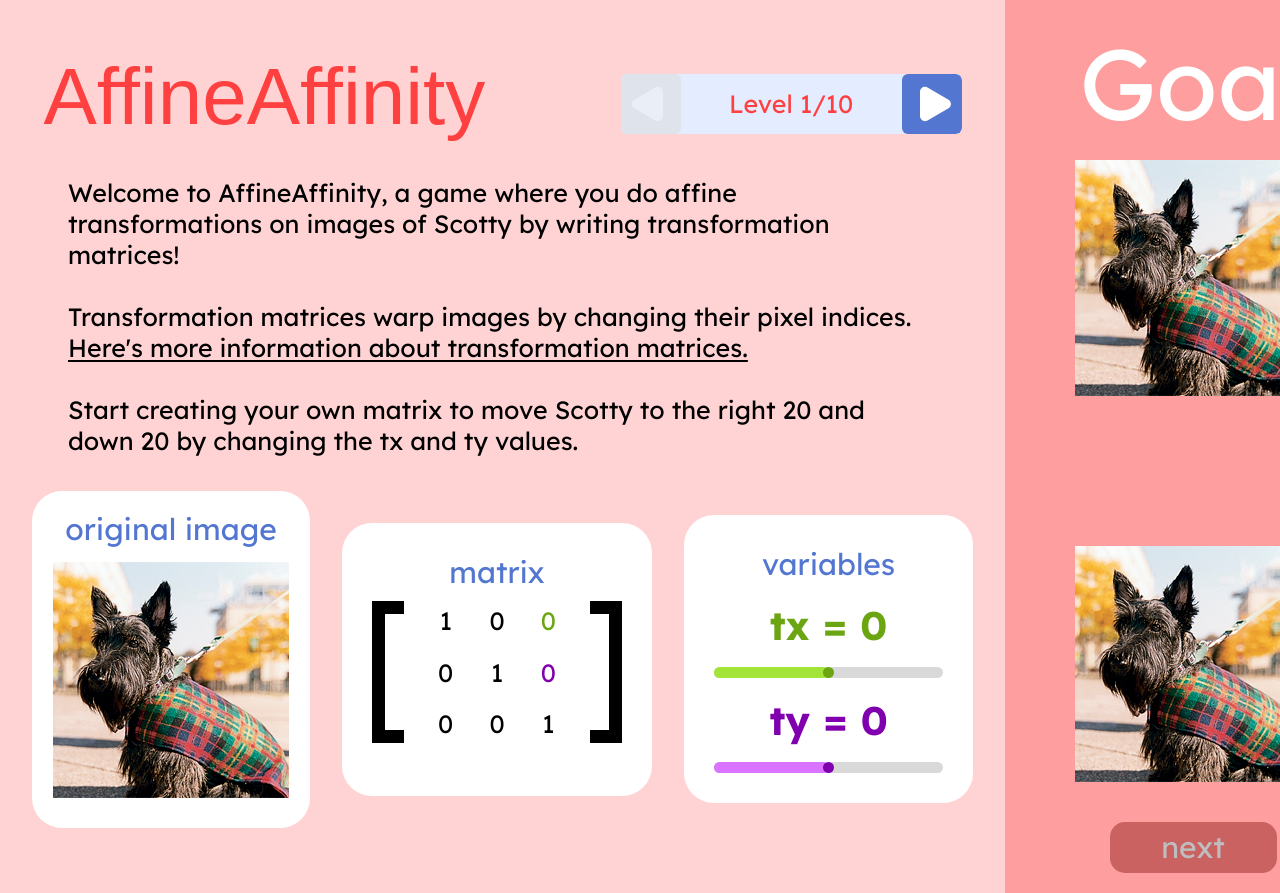
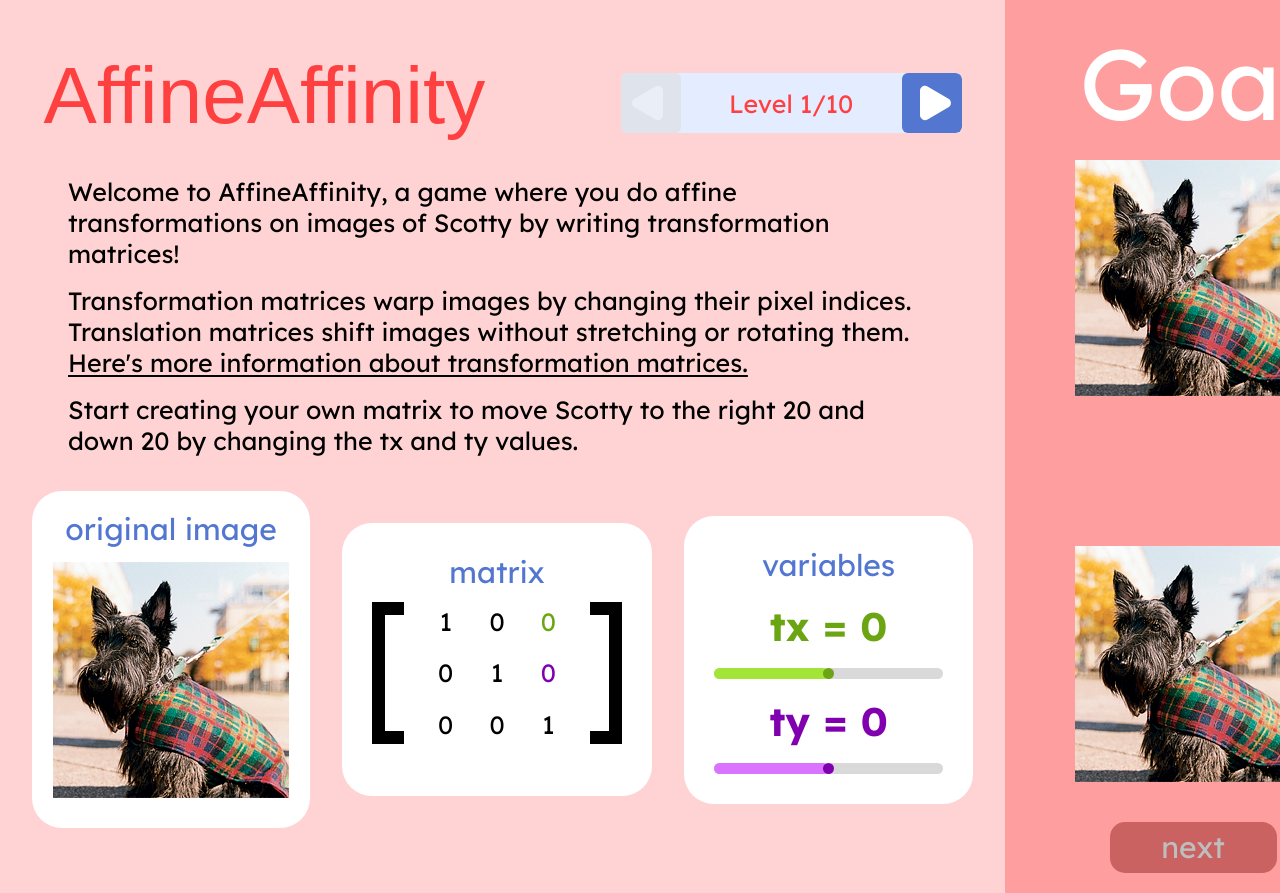
Before and after one commit to qwistaycat/ssui-final-project, a Next.js app in the folder my-app/: page /level/1 in a window 1280 px wide. Shown: the top 893 px of the page. Built offline with nearby package versions, Linux system fonts and the light colour scheme; a web font is replaced by a local one.

Commit message:
added and set up all the challenges

```diff
--- a/my-app/app/Main.tsx
+++ b/my-app/app/Main.tsx
@@ -25,10 +25,17 @@ function ArrowButton({
       disabled={disabled}
       aria-label={direction === "left" ? "Previous level" : "Next level"}
       className={`relative size-[60px] shrink-0 transition-opacity ${
-        disabled ? "cursor-not-allowed opacity-50" : "cursor-pointer hover:opacity-90"
+        disabled
+          ? "cursor-not-allowed opacity-50"
+          : "cursor-pointer hover:opacity-90"
       } ${direction === "left" ? "rotate-[180deg] scale-y-[-100%]" : ""}`}
     >
-      <svg className="block size-full" fill="none" preserveAspectRatio="none" viewBox="0 0 60 60">
+      <svg
+        className="block size-full"
+        fill="none"
+        preserveAspectRatio="none"
+        viewBox="0 0 60 60"
+      >
         <g>
           <rect fill={rectFill} height="60" rx="6" width="60" />
           <path d={svgPaths.p3c899c00} fill={arrowFill} />
@@ -51,9 +58,16 @@ function Components({
   const isLastLevel = level === 10;
 
   return (
-    <div className="bg-[#e4ecff] content-stretch flex gap-[36px] items-center justify-center overflow-clip relative rounded-[6px] shrink-0" data-name="Components">
+    <div
+      className="bg-[#e4ecff] content-stretch flex gap-[36px] items-center justify-center overflow-clip relative rounded-[6px] shrink-0"
+      data-name="Components"
+    >
       <div className="flex items-center justify-center relative shrink-0">
-        <ArrowButton disabled={isFirstLevel} onClick={onPrev} direction="left" />
+        <ArrowButton
+          disabled={isFirstLevel}
+          onClick={onPrev}
+          direction="left"
+        />
       </div>
       <div className="flex flex-col font-['Lexend',sans-serif] font-normal h-[38px] justify-center leading-[0] relative shrink-0 text-[#ff4040] text-[25px] w-[149px] text-center">
         <p className="leading-[normal]">Level {level}/10</p>
@@ -76,7 +90,9 @@ function Heading({
     <div className="relative shrink-0 w-full" data-name="heading">
       <div className="flex flex-row items-center justify-center overflow-clip rounded-[inherit] size-full">
         <div className="box-border content-stretch flex gap-[100px] items-center justify-center p-[20px] relative w-full">
-          <p className="font-madimi h-[106px] leading-[normal] not-italic relative shrink-0 text-[#ff4040] text-[80px] w-[477px]">AffineAffinity</p>
+          <p className="font-madimi h-[106px] leading-[normal] not-italic relative shrink-0 text-[#ff4040] text-[80px] w-[477px]">
+            AffineAffinity
+          </p>
           <Components level={level} onPrev={onPrev} onNext={onNext} />
         </div>
       </div>
@@ -84,22 +100,116 @@ function Heading({
   );
 }
 
-function Tutorial() {
+const tutorialTexts = [
+  {
+    intro:
+      "Welcome to AffineAffinity, a game where you do affine transformations on images of Scotty by writing transformation matrices!",
+    info: "Transformation matrices warp images by changing their pixel indices. Translation matrices shift images without stretching or rotating them.",
+    link: {
+      href: "https://en.wikipedia.org/wiki/Affine_transformation",
+      label: "Here's more information about transformation matrices.",
+    },
+    action:
+      "Start creating your own matrix to move Scotty to the right 20 and down 20 by changing the tx and ty values.",
+  },
+  {
+    intro: "Let's try another practice.",
+    info: "Remember, translation matrices shift positions without stretching or rotating.",
+    action:
+      "This time, change the tx and ty values to move Scotty up 30 and left 10.",
+  },
+  {
+    intro:
+      "Now you're getting the hang of it! This time we will scale Scotty to shrink or grow.",
+    info: "The s variable controls scaling. Values greater than 1 to enlarge Scotty, and values between 0 and 1 to shrink him.",
+    action: "Shrink Scotty down to half his size.",
+  },
+  {
+    intro: "",
+    info: "Keep adjusting the s variable to see how Scotty scales up and down.",
+    action: "Grow Scotty to 2.5 times his original size.",
+  },
+  {
+    intro: "Let's shear Scotty this time.",
+    info: "Change the g variable to see how Scotty skews.",
+    action: "Skew Scotty horizontally by 20.",
+  },
+  {
+    intro: "Now we will do it again vertically.",
+    info: "Change the h variable to see how Scotty skews this time.",
+    action: "Skew Scotty vertically by 40.",
+  },
+  {
+    intro: "Let's keep shearing Scotty, but this time combine both horizontal and vertical shears.",
+    info: "Isolate one variable to understand how it behaves on its own.",
+    action: "Skew Scotty horizontally by 25 and vertically by 10.",
+  },
+  {
+    intro: "Lets combine all the variables we have learned so far.",
+    info: "Remember how these transformations build on each other in the matrix:",
+    bullets: [
+      "Translation (tx, ty) shifts position.",
+      "Scaling (s) resizes the image.",
+      "Shearing (g, h) skews the image.",
+    ],
+    action: "Try to warp Scotty to match the image on top.",
+  },
+  {
+    intro:" Great, do it again!",
+    info: "Remember how these transformations build on each other in the matrix:",
+    bullets: [
+      "Translation (tx, ty) shifts position.",
+      "Scaling (s) resizes the image.",
+      "Shearing (g, h) skews the image.",
+    ],
+    action: "Try to warp Scotty to match the image on top.",
+  },
+  {
+    intro: "Final challenge!",
+    info: "Remember how these transformations build on each other in the matrix:",
+    bullets: [
+      "Translation (tx, ty) shifts position.",
+      "Scaling (s) resizes the image.",
+      "Shearing (g, h) skews the image.",
+    ],
+    action: "Try to warp Scotty to match the image on top.",
+  },
+];
+
+function Tutorial({ level }: { level: number }) {
+  const clampedIndex = Math.min(
+    Math.max(level - 1, 0),
+    tutorialTexts.length - 1
+  );
+  const tutorialText = tutorialTexts[clampedIndex];
+
   return (
     <div className="box-border content-stretch flex gap-[110px] items-center justify-center px-[40px] py-0 relative w-full">
       <div className="font-['Lexend',sans-serif] font-normal leading-[normal] relative shrink-0 text-[25px] text-black w-[869px]">
-            <p className="mb-0">{`Welcome to AffineAffinity, a game where you do affine transformations on images of Scotty by writing transformation matrices! `}</p>
-            <p className="mb-0">&nbsp;</p>
-            <p className="mb-0">
-              <span>{`Transformation matrices warp images by changing their pixel indices. `}</span>
-              <a className="[text-underline-position:from-font] cursor-pointer decoration-solid underline" href="https://en.wikipedia.org/wiki/Affine_transformation">
-                <span className="[text-underline-position:from-font] decoration-solid leading-[normal]" href="https://en.wikipedia.org/wiki/Affine_transformation">
-                  Here's more information about transformation matrices.
+        <p className="mb-4">{tutorialText.intro}</p>
+        {tutorialText.info && (
+          <p className="mb-4">
+            <span>{tutorialText.info} </span>
+            {tutorialText.link && (
+              <a
+                className="[text-underline-position:from-font] cursor-pointer decoration-solid underline"
+                href={tutorialText.link.href}
+              >
+                <span className="[text-underline-position:from-font] decoration-solid leading-[normal]">
+                  {tutorialText.link.label}
                 </span>
               </a>
+            )}
           </p>
-            <p className="mb-0">&nbsp;</p>
-            <p>Start creating your own matrix to move Scotty to the right 20 and down 20 by changing the tx and ty values.</p>
+        )}
+        {tutorialText.bullets && tutorialText.bullets.length > 0 && (
+          <ul className="list-disc pl-6 space-y-2 mb-4">
+            {tutorialText.bullets.map((bullet, idx) => (
+              <li key={idx}>{bullet}</li>
+            ))}
+          </ul>
+        )}
+        {tutorialText.action && <p className="mb-0">{tutorialText.action}</p>}
       </div>
     </div>
   );
@@ -108,8 +218,13 @@ function Tutorial() {
 function Frame() {
   return (
     <div className="bg-white box-border content-stretch flex flex-col gap-[14px] items-center justify-center overflow-clip pb-[30px] pt-[19px] px-[21px] relative rounded-[30px] shrink-0">
-      <p className="font-['Lexend',sans-serif] font-normal leading-[normal] relative shrink-0 text-[#5377d1] text-[30px] text-nowrap whitespace-pre">original image</p>
-      <div className="relative shrink-0 size-[236px]" data-name="mascotStory_236x236 2">
+      <p className="font-['Lexend',sans-serif] font-normal leading-[normal] relative shrink-0 text-[#5377d1] text-[30px] text-nowrap whitespace-pre">
+        original image
+      </p>
+      <div
+        className="relative shrink-0 size-[236px]"
+        data-name="mascotStory_236x236 2"
+      >
         <Image
           alt="Scotty"
           src={scottyImg}
@@ -160,8 +275,16 @@ function MatrixGrid({ tx, ty }: { tx: number; ty: number }) {
 function Frame1({ tx, ty }: { tx: number; ty: number }) {
   return (
     <div className="bg-white box-border gap-[50px] grid items-center justify-items-center grid-cols-[32px_minmax(0,_1fr)_32px] grid-rows-[repeat(2,_minmax(0px,_1fr))] h-[273px] overflow-clip pb-[100px] pt-[30px] px-[30px] relative rounded-[30px] shrink-0 w-[310px]">
-      <div className="[grid-area:2_/_1] h-[142px] relative shrink-0 w-[32px]" data-name="Vector">
-        <svg className="block size-full" fill="none" preserveAspectRatio="none" viewBox="0 0 32 142">
+      <div
+        className="[grid-area:2_/_1] h-[142px] relative shrink-0 w-[32px]"
+        data-name="Vector"
+      >
+        <svg
+          className="block size-full"
+          fill="none"
+          preserveAspectRatio="none"
+          viewBox="0 0 32 142"
+        >
           <g id="Vector">
             <path d="M0 0H32V13H0V0Z" fill="var(--fill-0, black)" />
             <path d="M0 129H32V142H0V129Z" fill="var(--fill-0, black)" />
@@ -169,11 +292,18 @@ function Frame1({ tx, ty }: { tx: number; ty: number }) {
           </g>
         </svg>
       </div>
-      <p className="[grid-area:1_/_1_/_auto_/_span_3] font-['Lexend',sans-serif] font-normal leading-[normal] relative shrink-0 text-[#5377d1] self-start text-[30px] text-center">matrix</p>
+      <p className="[grid-area:1_/_1_/_auto_/_span_3] font-['Lexend',sans-serif] font-normal leading-[normal] relative shrink-0 text-[#5377d1] self-start text-[30px] text-center">
+        matrix
+      </p>
       <div className="[grid-area:2_/_3] flex items-center justify-center relative shrink-0">
         <div className="flex-none rotate-[180deg] scale-y-[-100%]">
           <div className="h-[142px] relative w-[32px]" data-name="Vector">
-            <svg className="block size-full" fill="none" preserveAspectRatio="none" viewBox="0 0 32 142">
+            <svg
+              className="block size-full"
+              fill="none"
+              preserveAspectRatio="none"
+              viewBox="0 0 32 142"
+            >
               <g id="Vector">
                 <path d="M0 0H32V13H0V0Z" fill="var(--fill-0, black)" />
                 <path d="M0 129H32V142H0V129Z" fill="var(--fill-0, black)" />
@@ -190,7 +320,13 @@ function Frame1({ tx, ty }: { tx: number; ty: number }) {
   );
 }
 
-function Group3({ value, onChange }: { value: number; onChange: (value: number) => void }) {
+function Group3({
+  value,
+  onChange,
+}: {
+  value: number;
+  onChange: (value: number) => void;
+}) {
   const handleMouseDown = (e: React.MouseEvent<HTMLDivElement>) => {
     const slider = e.currentTarget;
     const rect = slider.getBoundingClientRect();
@@ -224,18 +360,47 @@ function Group3({ value, onChange }: { value: number; onChange: (value: number)
       className="h-[11px] relative shrink-0 w-[229px] cursor-pointer"
       onMouseDown={handleMouseDown}
     >
-      <svg className="block size-full" fill="none" preserveAspectRatio="none" viewBox="0 0 229 11">
+      <svg
+        className="block size-full"
+        fill="none"
+        preserveAspectRatio="none"
+        viewBox="0 0 229 11"
+      >
         <g id="Group 4">
-          <rect fill="var(--fill-0, #D9D9D9)" height="11" id="Rectangle 57" rx="5.5" width="229" />
-          <rect fill="var(--fill-0, #A2E538)" height="11" id="Rectangle 58" rx="5.5" width={barWidth} />
-          <circle cx={position} cy="5.5" fill="var(--fill-0, #6CA512)" id="Ellipse 280" r="5.5" />
+          <rect
+            fill="var(--fill-0, #D9D9D9)"
+            height="11"
+            id="Rectangle 57"
+            rx="5.5"
+            width="229"
+          />
+          <rect
+            fill="var(--fill-0, #A2E538)"
+            height="11"
+            id="Rectangle 58"
+            rx="5.5"
+            width={barWidth}
+          />
+          <circle
+            cx={position}
+            cy="5.5"
+            fill="var(--fill-0, #6CA512)"
+            id="Ellipse 280"
+            r="5.5"
+          />
         </g>
       </svg>
     </div>
   );
 }
 
-function Group2({ value, onChange }: { value: number; onChange: (value: number) => void }) {
+function Group2({
+  value,
+  onChange,
+}: {
+  value: number;
+  onChange: (value: number) => void;
+}) {
   const handleMouseDown = (e: React.MouseEvent<HTMLDivElement>) => {
     const slider = e.currentTarget;
     const rect = slider.getBoundingClientRect();
@@ -269,30 +434,79 @@ function Group2({ value, onChange }: { value: number; onChange: (value: number)
       className="h-[11px] relative shrink-0 w-[229px] cursor-pointer"
       onMouseDown={handleMouseDown}
     >
-      <svg className="block size-full" fill="none" preserveAspectRatio="none" viewBox="0 0 229 11">
+      <svg
+        className="block size-full"
+        fill="none"
+        preserveAspectRatio="none"
+        viewBox="0 0 229 11"
+      >
         <g id="Group 3">
-          <rect fill="var(--fill-0, #D9D9D9)" height="11" id="Rectangle 55" rx="5.5" width="229" />
-          <rect fill="var(--fill-0, #DA73FF)" height="11" id="Rectangle 56" rx="5.5" width={barWidth} />
-          <circle cx={position} cy="5.5" fill="var(--fill-0, #8000AF)" id="Ellipse 279" r="5.5" />
+          <rect
+            fill="var(--fill-0, #D9D9D9)"
+            height="11"
+            id="Rectangle 55"
+            rx="5.5"
+            width="229"
+          />
+          <rect
+            fill="var(--fill-0, #DA73FF)"
+            height="11"
+            id="Rectangle 56"
+            rx="5.5"
+            width={barWidth}
+          />
+          <circle
+            cx={position}
+            cy="5.5"
+            fill="var(--fill-0, #8000AF)"
+            id="Ellipse 279"
+            r="5.5"
+          />
         </g>
       </svg>
     </div>
   );
 }
 
-function Frame3({ tx, ty, onTxChange, onTyChange }: { tx: number; ty: number; onTxChange: (value: number) => void; onTyChange: (value: number) => void }) {
+function Frame3({
+  tx,
+  ty,
+  onTxChange,
+  onTyChange,
+}: {
+  tx: number;
+  ty: number;
+  onTxChange: (value: number) => void;
+  onTyChange: (value: number) => void;
+}) {
   return (
     <div className="bg-white box-border content-stretch flex flex-col gap-[17px] items-center justify-center overflow-clip p-[30px] relative rounded-[30px] shrink-0">
-      <p className="font-['Lexend',sans-serif] font-normal leading-[normal] relative shrink-0 text-[#5377d1] text-[30px] text-nowrap whitespace-pre">variables</p>
-      <p className="font-['Lexend',sans-serif] font-bold leading-[normal] relative shrink-0 text-[#6ca512] text-[40px] text-nowrap whitespace-pre">tx = {tx}</p>
+      <p className="font-['Lexend',sans-serif] font-normal leading-[normal] relative shrink-0 text-[#5377d1] text-[30px] text-nowrap whitespace-pre">
+        variables
+      </p>
+      <p className="font-['Lexend',sans-serif] font-bold leading-[normal] relative shrink-0 text-[#6ca512] text-[40px] text-nowrap whitespace-pre">
+        tx = {tx}
+      </p>
       <Group3 value={tx} onChange={onTxChange} />
-      <p className="font-['Lexend',sans-serif] font-bold leading-[normal] relative shrink-0 text-[#8000af] text-[40px] text-nowrap whitespace-pre">ty = {ty}</p>
+      <p className="font-['Lexend',sans-serif] font-bold leading-[normal] relative shrink-0 text-[#8000af] text-[40px] text-nowrap whitespace-pre">
+        ty = {ty}
+      </p>
       <Group2 value={ty} onChange={onTyChange} />
     </div>
   );
 }
 
-function Question({ tx, ty, onTxChange, onTyChange }: { tx: number; ty: number; onTxChange: (value: number) => void; onTyChange: (value: number) => void }) {
+function Question({
+  tx,
+  ty,
+  onTxChange,
+  onTyChange,
+}: {
+  tx: number;
+  ty: number;
+  onTxChange: (value: number) => void;
+  onTyChange: (value: number) => void;
+}) {
   return (
     <div className="box-border content-stretch flex gap-[32px] items-center justify-center px-[40px] py-[35px] relative w-full">
       <Frame />
@@ -320,10 +534,18 @@ function Problem({
   onTyChange: (value: number) => void;
 }) {
   return (
-    <div className="content-stretch flex flex-col items-start relative shrink-0 w-[1005px]" data-name="problem">
+    <div
+      className="content-stretch flex flex-col items-start relative shrink-0 w-[1005px]"
+      data-name="problem"
+    >
       <Heading level={level} onPrev={onPrevLevel} onNext={onNextLevel} />
-      <Tutorial />
-      <Question tx={tx} ty={ty} onTxChange={onTxChange} onTyChange={onTyChange} />
+      <Tutorial level={level} />
+      <Question
+        tx={tx}
+        ty={ty}
+        onTxChange={onTxChange}
+        onTyChange={onTyChange}
+      />
     </div>
   );
 }
@@ -335,29 +557,60 @@ function Frame5() {
 function Frame4() {
   return (
     <div className="bg-[#ca6262] box-border content-stretch flex gap-[10px] h-[51px] items-center justify-center overflow-clip px-[41px] py-px relative rounded-[15px] shrink-0">
-      <p className="font-['Lexend',sans-serif] font-normal h-[40px] leading-[normal] relative shrink-0 text-[#bebebe] text-[30px] text-center w-[85px]">next</p>
+      <p className="font-['Lexend',sans-serif] font-normal h-[40px] leading-[normal] relative shrink-0 text-[#bebebe] text-[30px] text-center w-[85px]">
+        next
+      </p>
     </div>
   );
 }
 
 function Answer() {
   return (
-    <div className="bg-[#ff9e9e] box-border content-stretch flex flex-col gap-[40px] items-center overflow-clip px-[70px] py-[20px] relative shrink-0" data-name="answer">
-      <p className="font-['Lexend',sans-serif] font-normal h-[100px] leading-[normal] relative shrink-0 text-[100px] text-white w-[227px]">Goal</p>
-      <div className="relative shrink-0 size-[236px]" data-name="mascotStory_236x236 3">
-        <div aria-hidden="true" className="absolute inset-0 pointer-events-none">
+    <div
+      className="bg-[#ff9e9e] box-border content-stretch flex flex-col gap-[40px] items-center overflow-clip px-[70px] py-[20px] relative shrink-0"
+      data-name="answer"
+    >
+      <p className="font-['Lexend',sans-serif] font-normal h-[100px] leading-[normal] relative shrink-0 text-[100px] text-white w-[227px]">
+        Goal
+      </p>
+      <div
+        className="relative shrink-0 size-[236px]"
+        data-name="mascotStory_236x236 3"
+      >
+        <div
+          aria-hidden="true"
+          className="absolute inset-0 pointer-events-none"
+        >
           <div className="absolute bg-black inset-0" />
           <div className="absolute inset-0 overflow-hidden">
-            <Image alt="Scotty goal" src={scottyImg} fill className="object-contain" sizes="236px" />
+            <Image
+              alt="Scotty goal"
+              src={scottyImg}
+              fill
+              className="object-contain"
+              sizes="236px"
+            />
           </div>
         </div>
       </div>
       <Frame5 />
-      <div className="relative shrink-0 size-[236px]" data-name="mascotStory_236x236 2">
-        <div aria-hidden="true" className="absolute inset-0 pointer-events-none">
+      <div
+        className="relative shrink-0 size-[236px]"
+        data-name="mascotStory_236x236 2"
+      >
+        <div
+          aria-hidden="true"
+          className="absolute inset-0 pointer-events-none"
+        >
           <div className="absolute bg-black inset-0" />
           <div className="absolute inset-0 overflow-hidden">
-            <Image alt="Scotty transformed" src={scottyImg} fill className="object-contain" sizes="236px" />
+            <Image
+              alt="Scotty transformed"
+              src={scottyImg}
+              fill
+              className="object-contain"
+              sizes="236px"
+            />
           </div>
         </div>
       </div>
@@ -383,7 +636,10 @@ export default function Main({ level }: { level: number }) {
   };
 
   return (
-    <div className="bg-[#ffd3d3] content-stretch flex items-center relative size-full justify-space-between" data-name="MAIN">
+    <div
+      className="bg-[#ffd3d3] content-stretch flex items-center relative size-full justify-space-between"
+      data-name="MAIN"
+    >
       <Problem
         level={level}
         onPrevLevel={handlePrevLevel}
```
Lines whose indentation alone changed are shown as unchanged.
